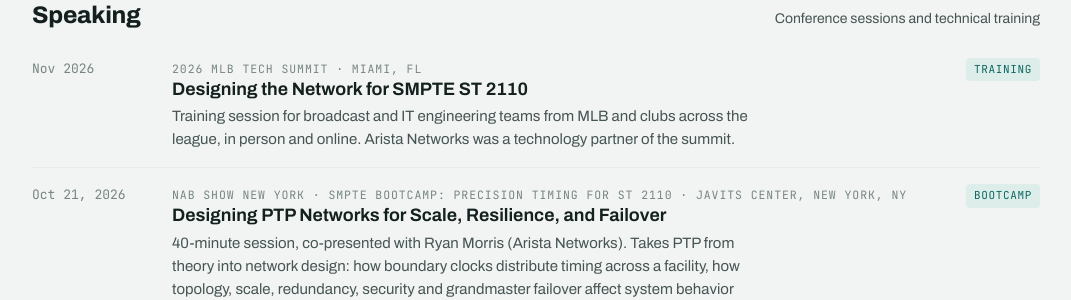
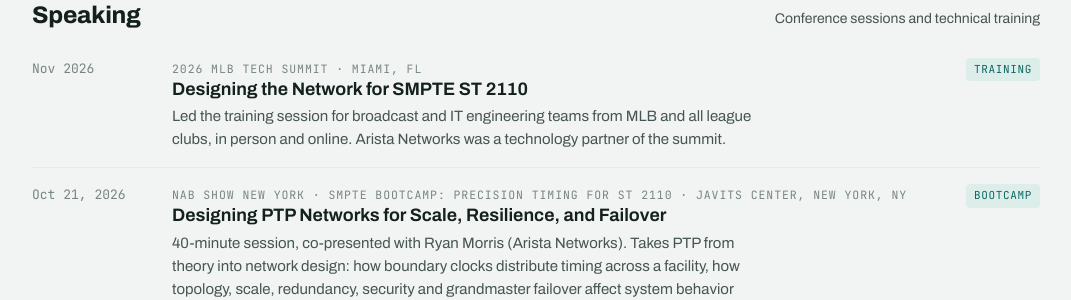
Before and after one commit to Amanshah91/amanshah91.github.io, a Jekyll site: the page built from index.html, in a window 1280 px wide and 900 px high, scrolled down 537 px. Shown: the part 152-452 px from the top of the window, without its empty margins (104-1175 px from the left). Built offline with Jekyll 4.4.1, drawn with Linux system fonts in a browser that asks for light colours.

Commit message:
Speaking: MLB Tech Summit session led for all league clubs
Co-Authored-By: Claude Opus 5.5 <noreply@anthropic.com>
Claude-Session: https://claude.ai/code/session_016ECpXB9SB4zXKomSvGvhZo

```diff
--- a/_data/speaking.yml
+++ b/_data/speaking.yml
@@ -7,7 +7,7 @@
   kind: Training
   event: 2026 MLB Tech Summit
   place: Miami, FL
-  note: Training session for broadcast and IT engineering teams from MLB and clubs across the league, in person and online. Arista Networks was a technology partner of the summit.
+  note: Led the training session for broadcast and IT engineering teams from MLB and all league clubs, in person and online. Arista Networks was a technology partner of the summit.
   url:
 
 - date: Oct 21, 2026
```
